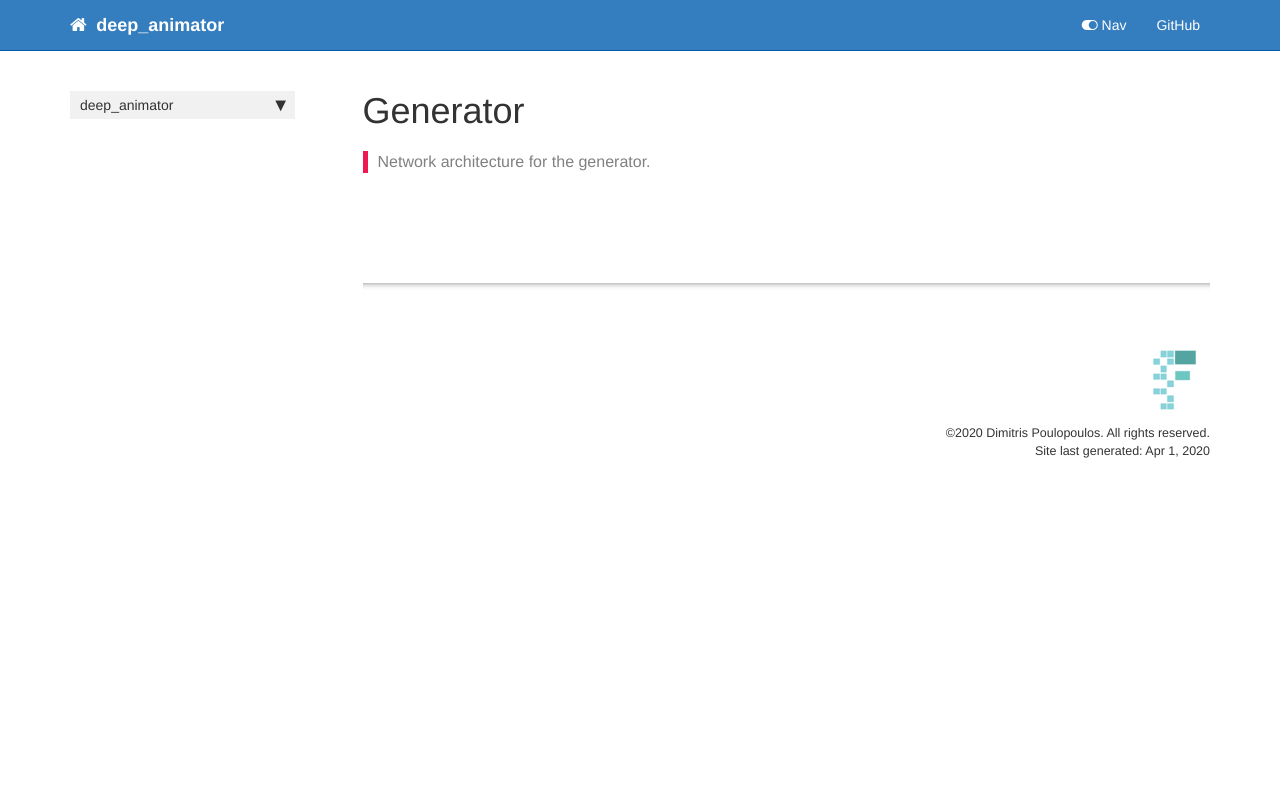
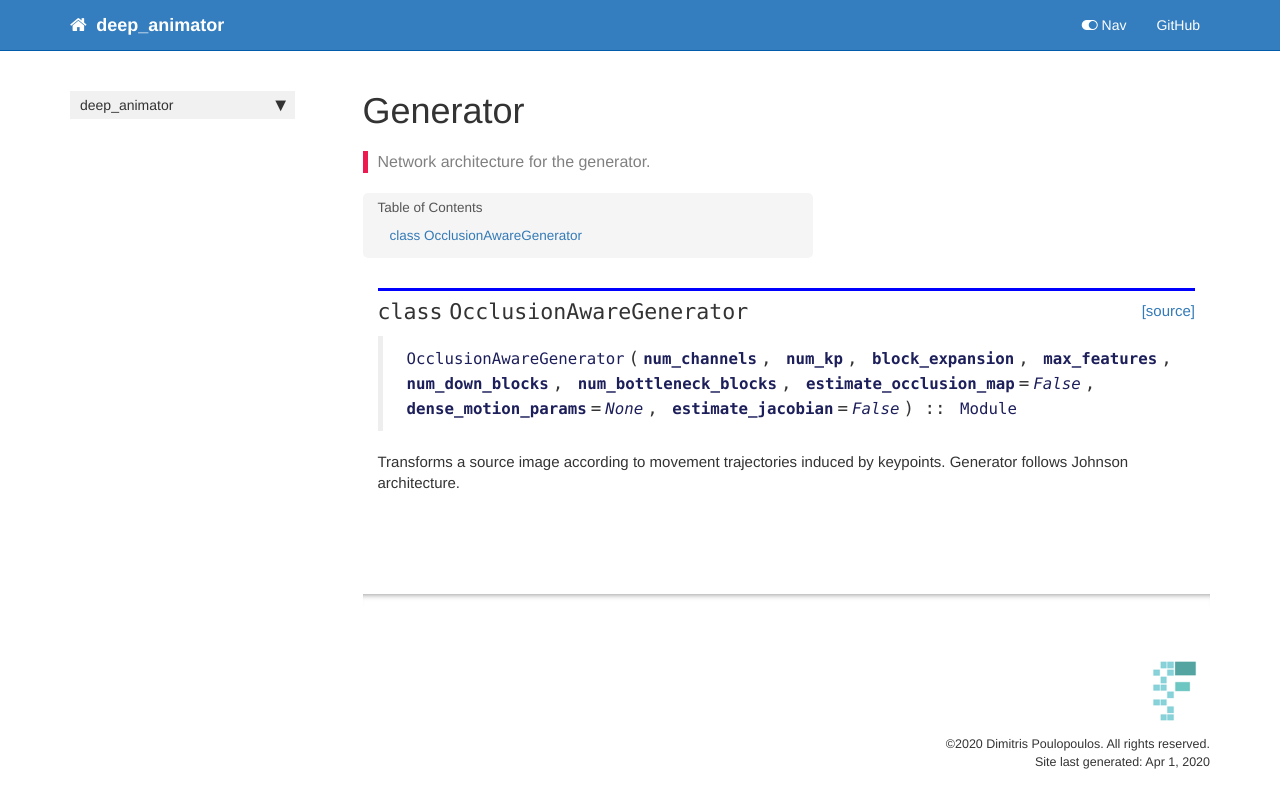
Before and after one commit to dpoulopoulos/deep_animator, a Jekyll site: the page built from docs/modules_generator.html, in a window 1280 px wide. Shown: the top 808 px of the page. Built offline with Jekyll 4.4.1, drawn with Linux system fonts in a browser that asks for light colours; nearby versions of some CDN libraries; comment, search, counter and statistics services are not loaded.

Commit message:
feat: Implements generator.

```diff
--- a/deep_animator/_nbdev.py
+++ b/deep_animator/_nbdev.py
@@ -3,6 +3,7 @@
 __all__ = ["index", "modules", "custom_doc_links", "git_url"]
 
 index = {"DenseMotionNetwork": "modules_dense_motion.ipynb",
+         "OcclusionAwareGenerator": "modules_generator.ipynb",
          "DownBlock2d": "modules_utils.ipynb",
          "UpBlock2d": "modules_utils.ipynb",
          "Encoder": "modules_utils.ipynb",
--- a/docs/modules_generator.html
+++ b/docs/modules_generator.html
@@ -41,4 +41,30 @@ description: "Network architecture for the generator."
 </div>
     {% endraw %}
 
+    {% raw %}
+
+<div class="cell border-box-sizing code_cell rendered">
+
+<div class="output_wrapper">
+<div class="output">
+
+<div class="output_area">
+
+
+<div class="output_markdown rendered_html output_subarea ">
+<h2 id="OcclusionAwareGenerator" class="doc_header"><code>class</code> <code>OcclusionAwareGenerator</code><a href="https://github.com/dpoulopoulos/deep_animator/tree/master/deep_animator/modules/generator.py#L13" class="source_link" style="float:right">[source]</a></h2><blockquote><p><code>OcclusionAwareGenerator</code>(<strong><code>num_channels</code></strong>, <strong><code>num_kp</code></strong>, <strong><code>block_expansion</code></strong>, <strong><code>max_features</code></strong>, <strong><code>num_down_blocks</code></strong>, <strong><code>num_bottleneck_blocks</code></strong>, <strong><code>estimate_occlusion_map</code></strong>=<em><code>False</code></em>, <strong><code>dense_motion_params</code></strong>=<em><code>None</code></em>, <strong><code>estimate_jacobian</code></strong>=<em><code>False</code></em>) :: <code>Module</code></p>
+</blockquote>
+<p>Transforms a source image according to movement trajectories induced by keypoints.
+Generator follows Johnson architecture.</p>
+
 </div>
+
+</div>
+
+</div>
+</div>
+
+</div>
+    {% endraw %}
+
+</div>
```
Also changed, not shown: 2 other files.
